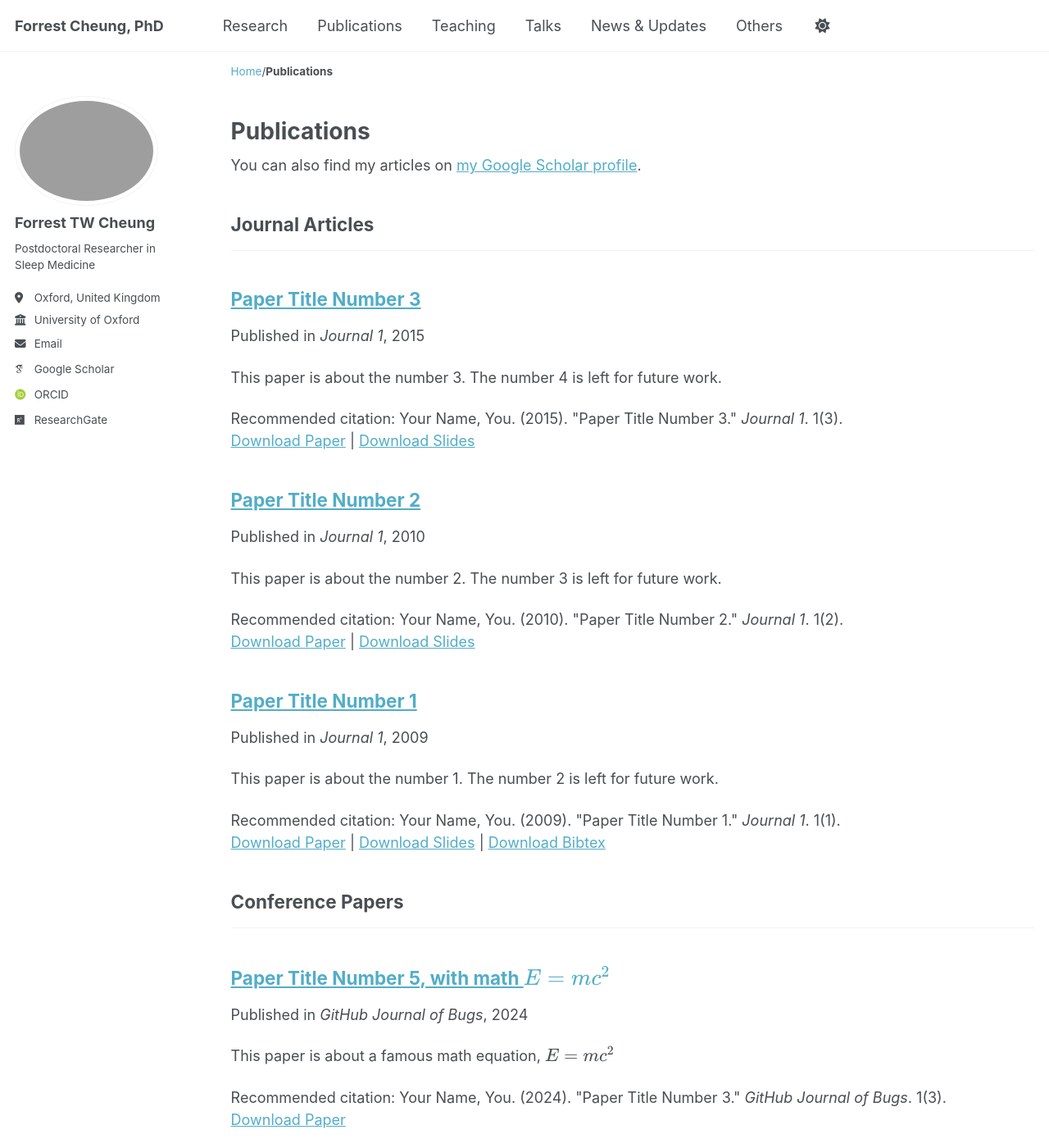
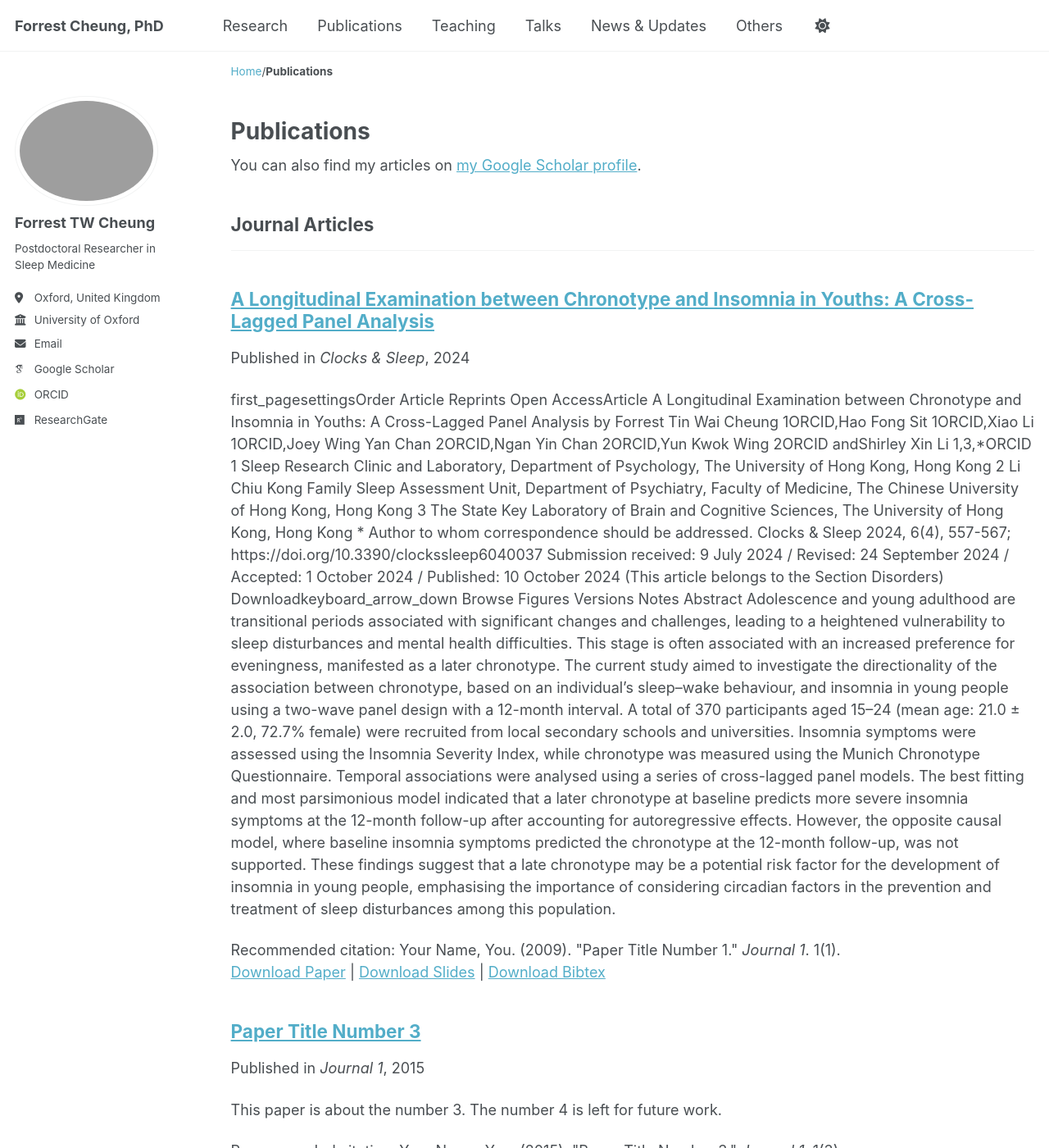
Before and after one commit to forrestcheungtw/forrestcheungtw.github.io, a Jekyll site: the page built from _pages/publications.html, in a window 1280 px wide and 1400 px high. Shown: the whole window at 82% size. Built offline with Jekyll 4.4.1, drawn with Linux system fonts in a browser that asks for light colours; some web fonts are replaced; a script that is not in the unit is left out.

Commit message:
Updated 2 files via CloudCannon.

```diff
--- a/_publications/2009-10-01-paper-title-number-1.md
+++ b/_publications/2009-10-01-paper-title-number-1.md
@@ -1,14 +1,52 @@
 ---
-title: "Paper Title Number 1"
+title: >-
+  A Longitudinal Examination between Chronotype and Insomnia in Youths: A
+  Cross-Lagged Panel Analysis
 collection: publications
 category: manuscripts
-permalink: /publication/2009-10-01-paper-title-number-1
-excerpt: 'This paper is about the number 1. The number 2 is left for future work.'
-date: 2009-10-01
-venue: 'Journal 1'
-slidesurl: 'http://academicpages.github.io/files/slides1.pdf'
-paperurl: 'http://academicpages.github.io/files/paper1.pdf'
-bibtexurl: 'http://academicpages.github.io/files/bibtex1.bib'
-citation: 'Your Name, You. (2009). &quot;Paper Title Number 1.&quot; <i>Journal 1</i>. 1(1).'
+permalink: https://doi.org/10.3390/clockssleep6040037
+excerpt: >-
+  first_pagesettingsOrder Article Reprints Open AccessArticle A Longitudinal
+  Examination between Chronotype and Insomnia in Youths: A Cross-Lagged Panel
+  Analysis by Forrest Tin Wai Cheung 1ORCID,Hao Fong Sit 1ORCID,Xiao Li
+  1ORCID,Joey Wing Yan Chan 2ORCID,Ngan Yin Chan 2ORCID,Yun Kwok Wing 2ORCID
+  andShirley Xin Li 1,3,*ORCID 1 Sleep Research Clinic and Laboratory,
+  Department of Psychology, The University of Hong Kong, Hong Kong 2 Li Chiu
+  Kong Family Sleep Assessment Unit, Department of Psychiatry, Faculty of
+  Medicine, The Chinese University of Hong Kong, Hong Kong 3 The State Key
+  Laboratory of Brain and Cognitive Sciences, The University of Hong Kong, Hong
+  Kong * Author to whom correspondence should be addressed. Clocks & Sleep 2024,
+  6(4), 557-567; https://doi.org/10.3390/clockssleep6040037 Submission received:
+  9 July 2024 / Revised: 24 September 2024 / Accepted: 1 October 2024 /
+  Published: 10 October 2024 (This article belongs to the Section Disorders)
+  Downloadkeyboard_arrow_down Browse Figures Versions Notes Abstract Adolescence
+  and young adulthood are transitional periods associated with significant
+  changes and challenges, leading to a heightened vulnerability to sleep
+  disturbances and mental health difficulties. This stage is often associated
+  with an increased preference for eveningness, manifested as a later
+  chronotype. The current study aimed to investigate the directionality of the
+  association between chronotype, based on an individual’s sleep–wake behaviour,
+  and insomnia in young people using a two-wave panel design with a 12-month
+  interval. A total of 370 participants aged 15–24 (mean age: 21.0 ± 2.0, 72.7%
+  female) were recruited from local secondary schools and universities. Insomnia
+  symptoms were assessed using the Insomnia Severity Index, while chronotype was
+  measured using the Munich Chronotype Questionnaire. Temporal associations were
+  analysed using a series of cross-lagged panel models. The best fitting and
+  most parsimonious model indicated that a later chronotype at baseline predicts
+  more severe insomnia symptoms at the 12-month follow-up after accounting for
+  autoregressive effects. However, the opposite causal model, where baseline
+  insomnia symptoms predicted the chronotype at the 12-month follow-up, was not
+  supported. These findings suggest that a late chronotype may be a potential
+  risk factor for the development of insomnia in young people, emphasising the
+  importance of considering circadian factors in the prevention and treatment of
+  sleep disturbances among this population.
+date: 2024-10-10T00:00:00+01:00
+venue: Clocks & Sleep
+slidesurl: http://academicpages.github.io/files/slides1.pdf
+paperurl: http://academicpages.github.io/files/paper1.pdf
+bibtexurl: http://academicpages.github.io/files/bibtex1.bib
+citation: >-
+  Your Name, You. (2009). &quot;Paper Title Number 1.&quot; <i>Journal 1</i>.
+  1(1).
 ---
-The contents above will be part of a list of publications, if the user clicks the link for the publication than the contents of section will be rendered as a full page, allowing you to provide more information about the paper for the reader. When publications are displayed as a single page, the contents of the above "citation" field will automatically be included below this section in a smaller font.
+The contents above will be part of a list of publications, if the user clicks the link for the publication than the contents of section will be rendered as a full page, allowing you to provide more information about the paper for the reader. When publications are displayed as a single page, the contents of the above “citation” field will automatically be included below this section in a smaller font.
```
